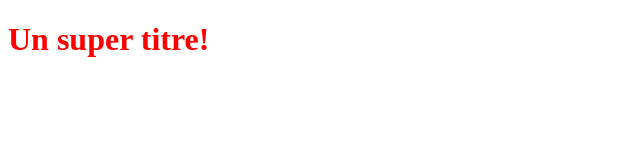
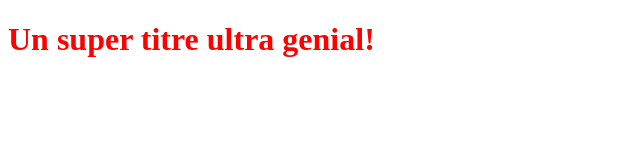
Before and after one commit to Ben10370/OpenclassroomsProject, a plain HTML site: page index.html in a window 1280 px wide. Shown: the whole page, without its empty margins (0-640 px from the left). Drawn offline with Linux system fonts and the light colour scheme.

Commit message:
Modification du titre H1

```diff
--- a/index.html
+++ b/index.html
@@ -5,6 +5,6 @@
 	<link rel="stylesheet" type="text/css" href="styles.css">
 </head>
 <body>
-	<h1>Un super titre!</h1>
+	<h1>Un super titre ultra genial!</h1>
 </body>
 </html>
```
